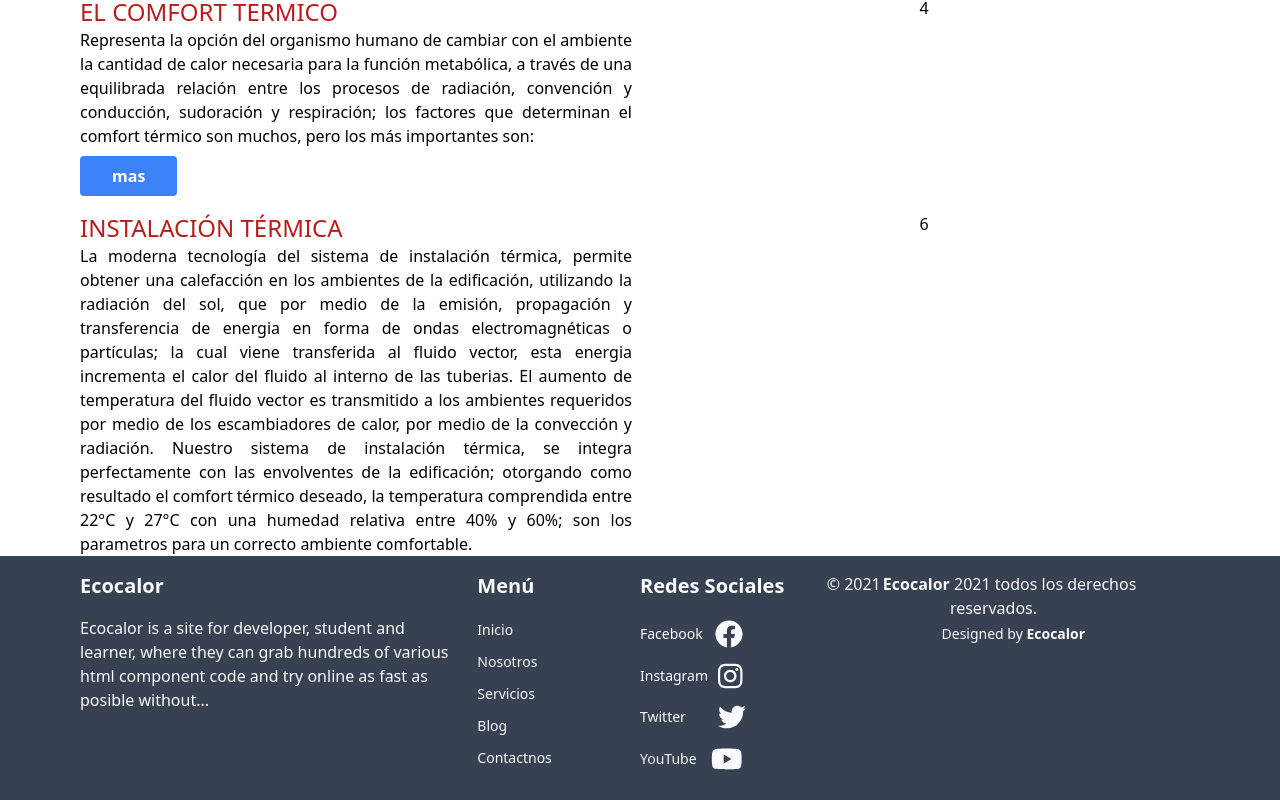
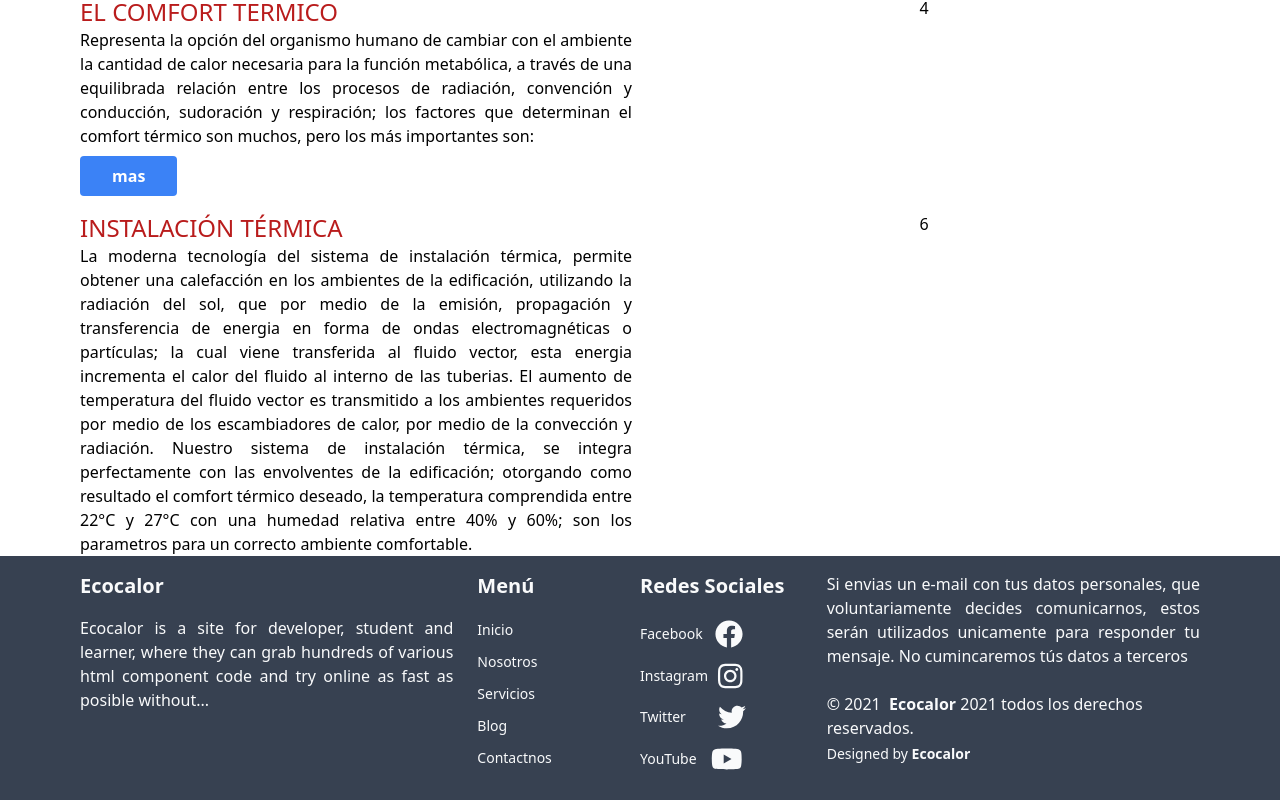
Before and after one commit to luigiRR/repositorio-ecocalor, a React (Create React App) app: page / in a window 1280 px wide. Shown: the part 1556-2356 px from the top of the page. Built offline with nearby package versions, Linux system fonts and the light colour scheme.

Commit message:
arreglos

```diff
--- a/src/components/Footer/Footer.jsx
+++ b/src/components/Footer/Footer.jsx
@@ -13,7 +13,7 @@ export default function Footer() {
                             <div className="lg:flex">
                                 <div className="w-full mb-12 lg:mb-0 lg:w-1/2">
                                     <h2 className="font-bold text-xl text-gray-50 mb-4">Ecocalor</h2>
-                                    <p className="text-gray-50">
+                                    <p className="text-gray-50 text-justify">
                                         Ecocalor is a site for developer, student and learner,
                                         where they can grab
                                         hundreds of various html component code and try online as fast as posible without...
@@ -81,10 +81,17 @@ export default function Footer() {
                             </div>
                         </div>
                         <div className="w-full lg:w-1/3">
-                            <div className="flex justify-center text-gray-50 mb-1 -px-2">
+                            <div className="text-justify text-gray-50 mb-1">
+                                <p>Si envias un e-mail con tus datos personales, que voluntariamente
+                                    decides comunicarnos, estos serán utilizados unicamente para responder
+                                    tu mensaje.
+                                    No cumincaremos tús datos a terceros
+                                </p>
+                            </div>
+                            <div className="justify-center text-gray-50 mb-1 mt-6">
                                 © 2021  <span className="font-bold">Ecocalor</span> 2021 todos los derechos reservados.
                             </div>
-                            <div className="flex font-light justify-center text-gray-50 text-sm">
+                            <div className="font-light justify-center text-gray-50 text-sm">
                                 <p>Designed by <span className="font-bold">Ecocalor</span></p>
                             </div>
                         </div>
```
